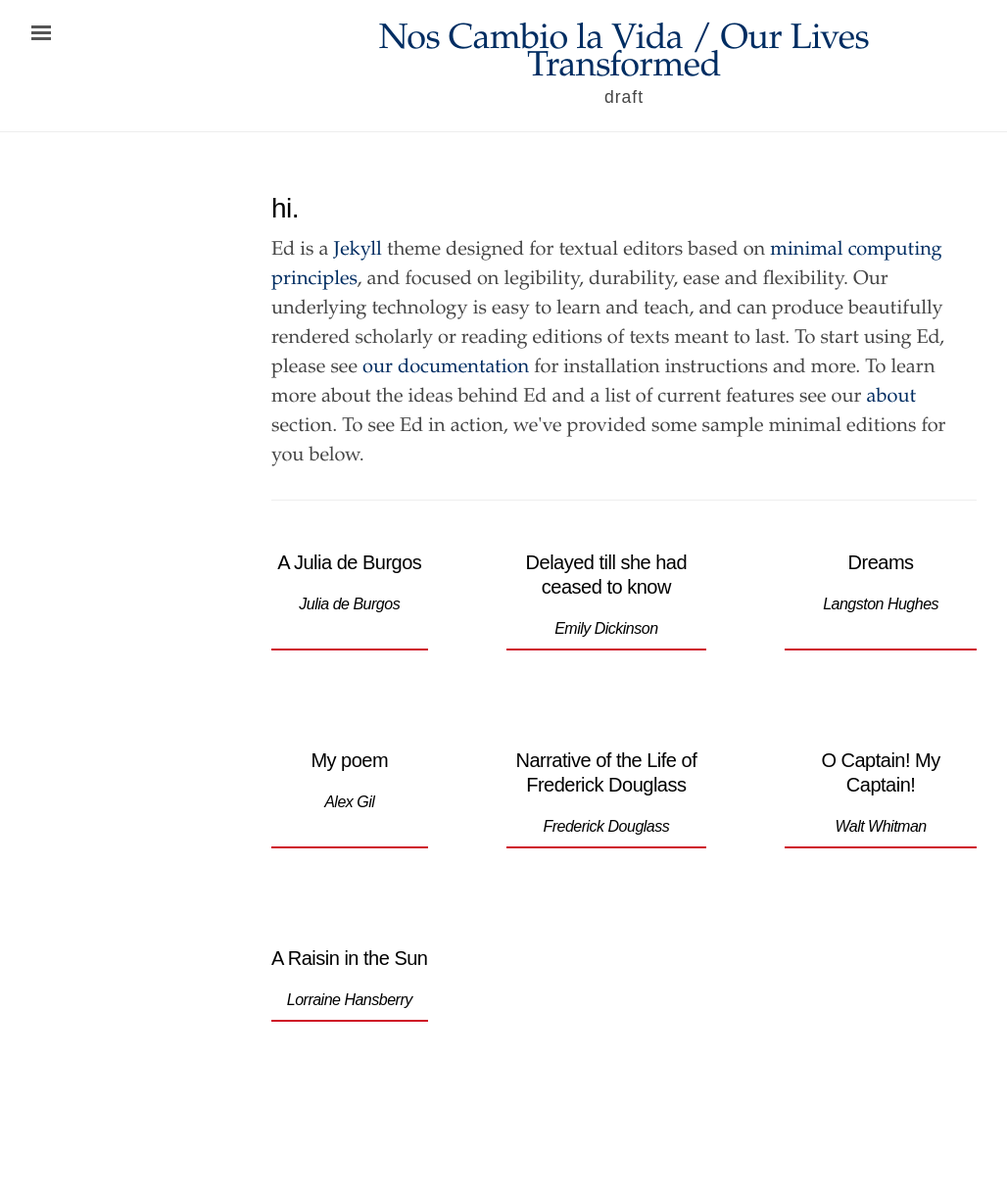
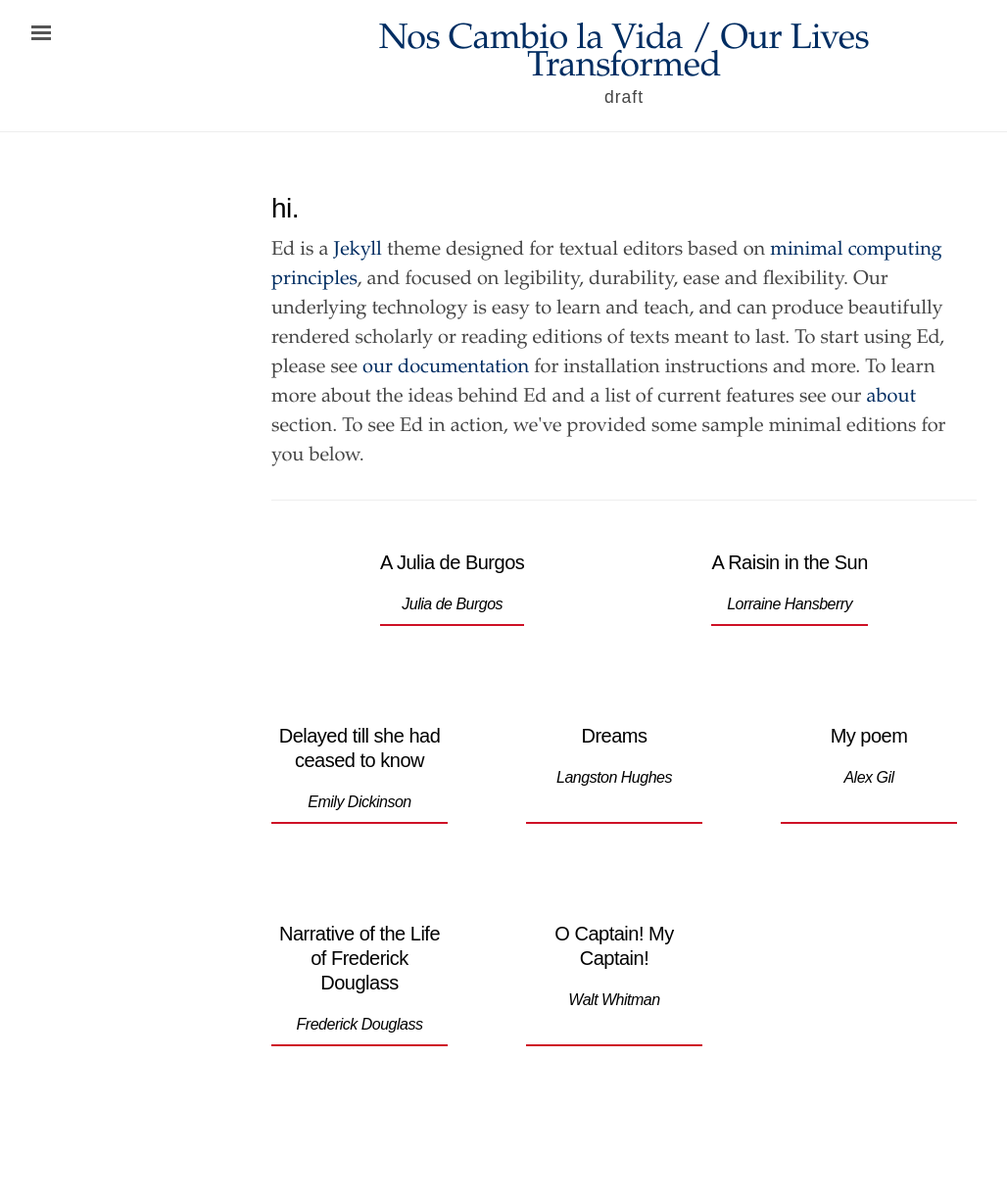
Before and after one commit to minicomp/ed, a Jekyll site: the page built from index.html, in a window 1280 px wide. Shown: the whole page at 98% size, without its empty margins (3-1031 px from the left). Built offline with Jekyll 4.4.1, drawn with Linux system fonts in a browser that asks for light colours; before the commit the page ends 1203 px from its top, so only the background shows below that.

Commit message:
updated grid for preface and intro

```diff
--- a/_sass/_ed.scss
+++ b/_sass/_ed.scss
@@ -709,7 +709,7 @@ li.prose-indent {
 
 /* Table of Contents */
 
-div.toc {
+div.toc-texts, div.intro-pref {
     display: block;
   }
 
@@ -718,22 +718,31 @@ div.toc-entry {
   border-bottom: 2px solid $accent-color;
 }
 
-.toc h2, .toc h2 a {
+div.toc h2, .toc h2 > a {
   color: $heading-color;
   font-size: 1em;
 }
 
-.toc h2.author {
+div.toc h2.author {
   font-size: .8em;
   font-style: italic;
 }
 
 @media (min-width: 30em) {
-  div.toc {
+  div.toc-texts {
     margin-bottom: 4rem;
     display: inline-grid;
-    grid-template-columns: auto auto auto;
+    grid-template-columns: 9rem 9rem 9rem;
     grid-gap: 4em;
+  }
+
+  div.intro-pref {
+    width: 100%;
+    margin-bottom: 4rem;
+    display: inline-grid;
+    grid-template-columns: auto auto;
+    grid-column-gap: 4em;
+    justify-content: space-evenly;
   }
 }
 
--- a/index.html
+++ b/index.html
@@ -20,12 +20,31 @@
 <hr>
 
 <div class="toc">
+  <div class="intro-pref">
     {% for item in site.texts %}
+    <!-- Replace ids below with preface and intro once those pages are created-->
+      {% if item.id == "/texts/a-julia" or item.id == "/texts/raisin" %}
         <div class="toc-entry">
           <h2><a href="{{ site.baseurl }}{{ item.url }}">
             {{ item.title }}
           </a></h2>
           <h2 class="author">{{ item.author }}</h2>
         </div>
+      {% endif %}
     {% endfor %}
   </div>
+
+  <div class="toc-texts">
+    {% for item in site.texts %}
+    <!-- Replace ids below with preface and intro once those pages are created-->
+      {% if item.id != "/texts/a-julia" and item.id != "/texts/raisin" %}
+        <div class="toc-entry">
+          <h2><a href="{{ site.baseurl }}{{ item.url }}">
+            {{ item.title }}
+          </a></h2>
+          <h2 class="author">{{ item.author }}</h2>
+        </div>
+      {% endif %}
+    {% endfor %}
+  </div>
+</div>
```
Lines whose indentation alone changed are shown as unchanged.
